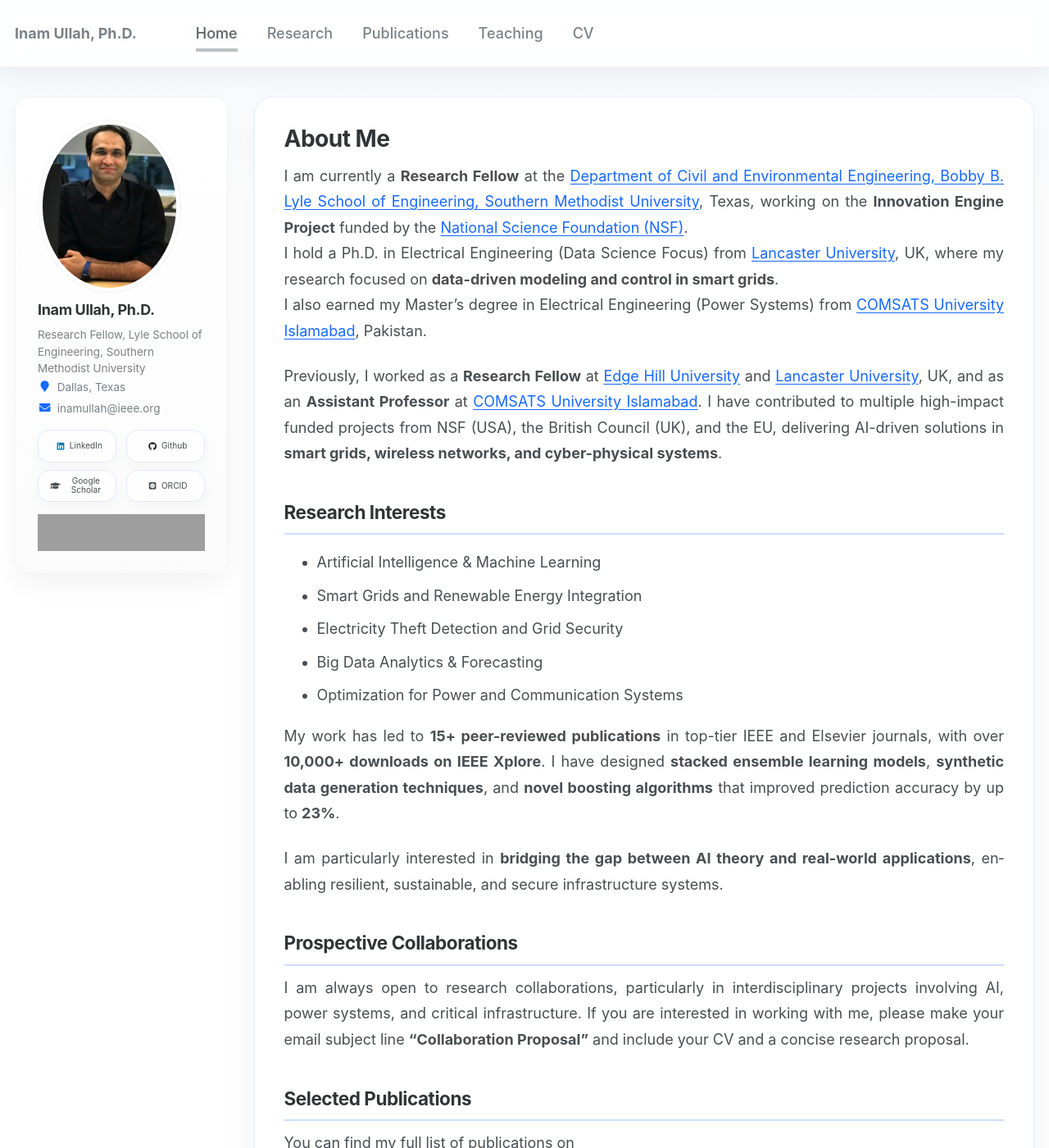
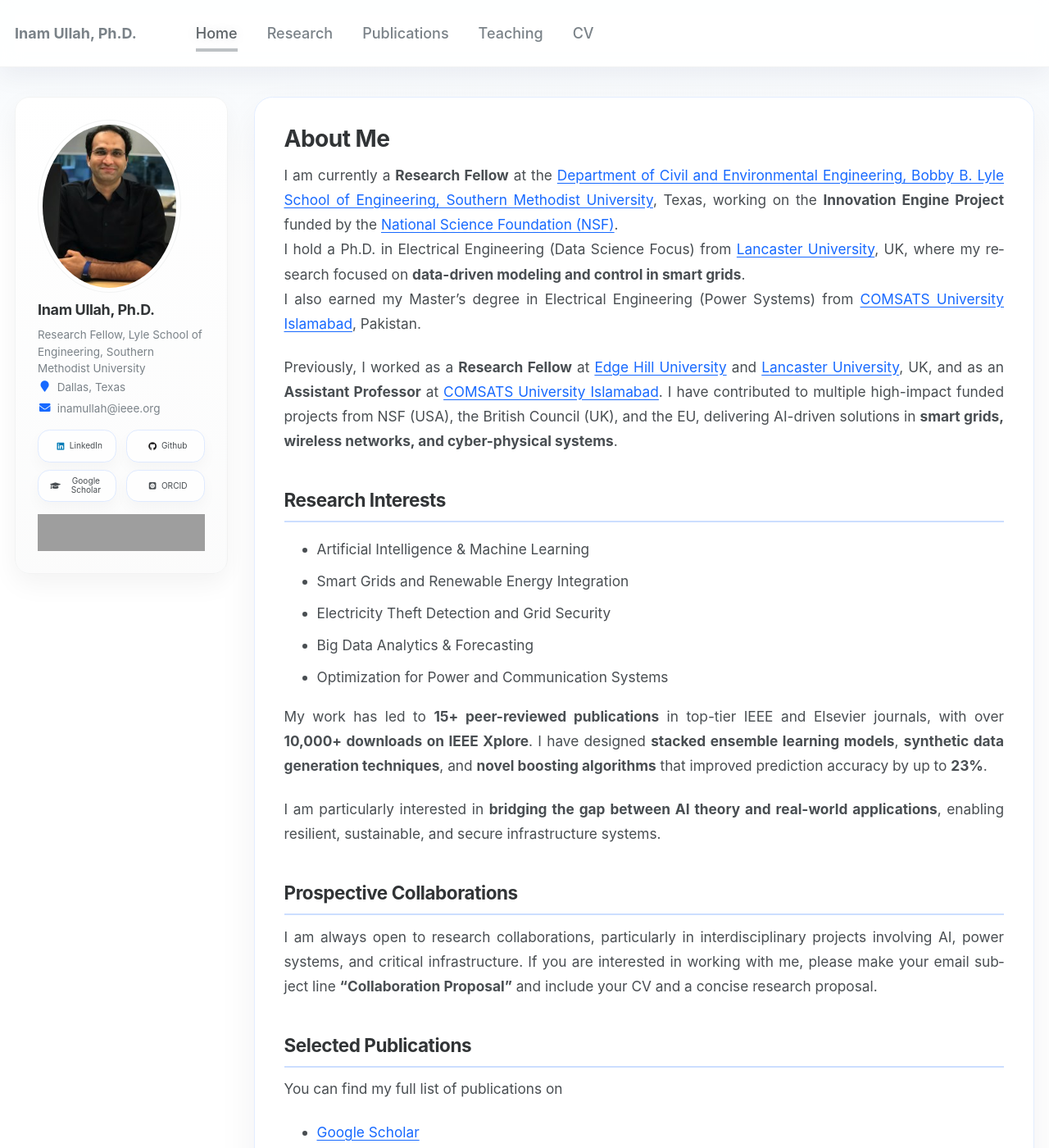
Before and after one commit to dr-inamullahkhan/dr-inamullahkhan.github.io, a Jekyll site: the page built from _pages/about.md, in a window 1280 px wide and 1400 px high. Shown: the whole window at 82% size. Built offline with Jekyll 4.4.1, drawn with Linux system fonts in a browser that asks for light colours; some web fonts are replaced; grey boxes are pictures that could not be loaded.

Commit message:
text size adjustment

```diff
--- a/_sass/_archive.scss
+++ b/_sass/_archive.scss
@@ -6,6 +6,11 @@
   margin-bottom: 2em;
   line-height: 1.75;
   overflow-wrap: anywhere;
+
+  p,
+  li {
+    font-size: 0.96rem;
+  }
 
   @include breakpoint($medium) {
     width: 100%;
--- a/_sass/_page.scss
+++ b/_sass/_page.scss
@@ -129,7 +129,7 @@
   }
 
   p, li, dl {
-    font-size: 1em;
+    font-size: 0.96rem;
     line-height: 1.75;
   }
 
```
Also changed, not shown: 2 other files.
